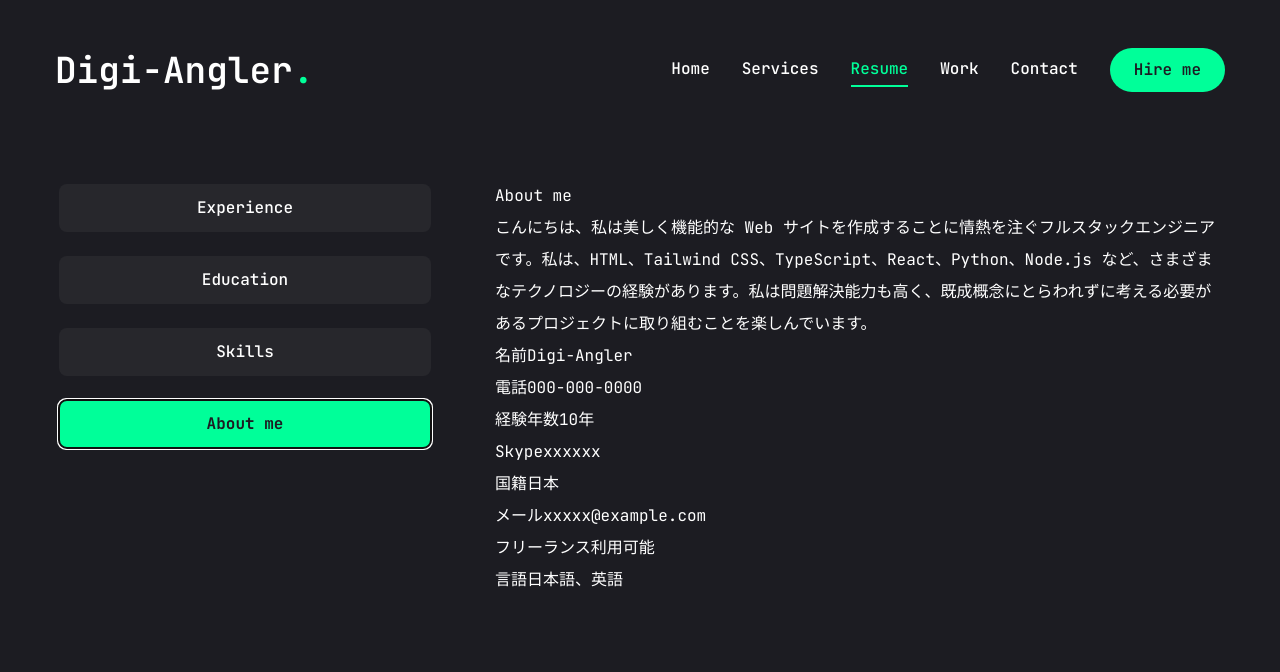
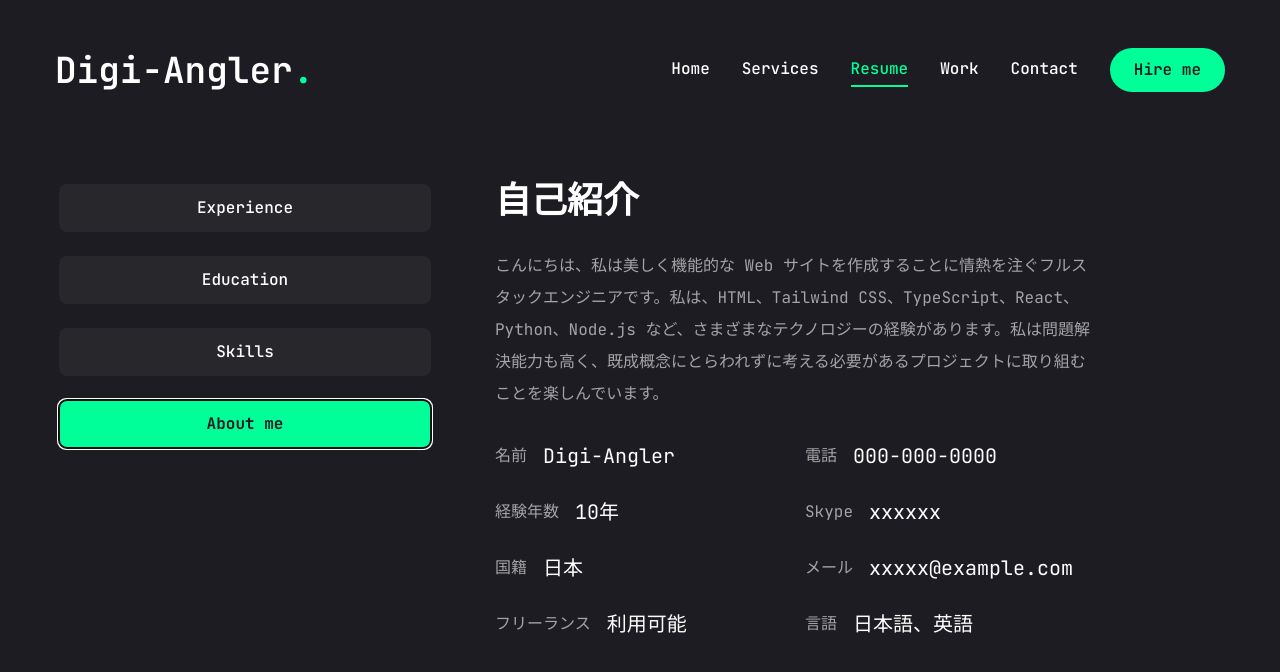
Before and after one commit to digiangler/digi-angler-portfolio-site_2024, a Next.js app: page /resume in a window 1280 px wide. Both pictures are taken after a click on the tab "About me". Shown: the top 672 px of the page. Built offline with nearby package versions, Linux system fonts and the light colour scheme.

Commit message:
resume ページと SNS リンクの修正

```diff
--- a/app/resume/page.tsx
+++ b/app/resume/page.tsx
@@ -37,7 +37,7 @@ import { Item } from '@radix-ui/react-select';
 
 // about data
 const about = {
-  title: 'About me',
+  title: '自己紹介',
   description:
     'こんにちは、私は美しく機能的な Web サイトを作成することに情熱を注ぐフルスタックエンジニアです。私は、HTML、Tailwind CSS、TypeScript、React、Python、Node.js など、さまざまなテクノロジーの経験があります。私は問題解決能力も高く、既成概念にとらわれずに考える必要があるプロジェクトに取り組むことを楽しんでいます。',
   info: [
@@ -313,6 +313,7 @@ const Resume = () => {
                     {skills.description}
                   </p>
                 </div>
+                <ScrollArea className="h-[520px]">
                   <ul className="grid grid-cols-2 sm:grid-cols-3 md:grid-cols-4 gap-4 xl:gap-[30px]">
                     {skills.skillList.map((skill, index) => {
                       return (
@@ -333,6 +334,7 @@ const Resume = () => {
                       );
                     })}
                   </ul>
+                </ScrollArea>
               </div>
             </TabsContent>
 
@@ -341,15 +343,20 @@ const Resume = () => {
               value="about"
               className="w-full text-center xl:text-left"
             >
-              <div>
-                <h3>{about.title}</h3>
-                <p>{about.description}</p>
-                <ul>
+              <div className="flex flex-col gap-[30px]">
+                <h3 className="text-4xl font-bold">{about.title}</h3>
+                <p className="max-w-[600px] text-white/60 mx-auto xl:mx-0">
+                  {about.description}
+                </p>
+                <ul className="grid grid-cols-1 xl:grid-cols-2 gap-y-6 max-w-[620px] mx-auto xl:mx-0">
                   {about.info.map((item, index) => {
                     return (
-                      <li key={index}>
-                        <span>{item.fieldName}</span>
-                        <span>{item.fieldValue}</span>
+                      <li
+                        key={index}
+                        className="flex items-center justify-center xl:justify-start gap-4"
+                      >
+                        <span className="text-white/60">{item.fieldName}</span>
+                        <span className="text-xl">{item.fieldValue}</span>
                       </li>
                     );
                   })}
@@ -362,5 +369,5 @@ const Resume = () => {
     </motion.div>
   );
 };
-/* TODO: 02:09:12 */
+
 export default Resume;
--- a/app/work/page.tsx
+++ b/app/work/page.tsx
@@ -1,5 +1,39 @@
+'use client';
+
+import { motion } from 'framer-motion';
+import React, { useState } from 'react';
+
+import { Swiper, SwiperSlide } from 'swiper/react';
+import 'swiper/css';
+
+import { BsArrowUpRight, BsGithub } from 'react-icons/bs';
+
+import {
+  Tooltip,
+  TooltipContent,
+  TooltipProvider,
+  TooltipTrigger,
+} from '@/components/ui/tooltip';
+
+import Link from 'next/link';
+import Image from 'next/image';
+
+const projects = [
+  {
+    number: '01',
+    category: 'frontend',
+    title: 'Project 1',
+    description:
+      'Lorem, ipsum dolor sit amet consectetur adipisicing elit. Distinctio nisi commodi accusamus.',
+    stack: [{ name: 'HTML 5' }, { name: 'CSS 3' }, { name: 'JavaScript' }],
+    image: '/assets/work/thumb1.png',
+    live: '/',
+    github: '/',
+  },
+];
+
 const Work = () => {
   return <div>work page</div>;
 };
-
+/* TODO: 02:16:28 */
 export default Work;
--- a/components/Social.tsx
+++ b/components/Social.tsx
@@ -2,16 +2,16 @@ import Link from 'next/link';
 import {
   FaGithub,
   FaInstagram,
+  FaSpotify,
   FaSquareThreads,
-  FaSpotify,
   FaXTwitter,
   FaYoutube,
 } from 'react-icons/fa6';
 
 const socials = [
-  { icon: <FaGithub />, path: 'https://github.com/digi-angler' },
+  { icon: <FaGithub />, path: 'https://github.com/digiangler' },
   { icon: <FaXTwitter />, path: 'https://x.com/digiangler' },
-  { icon: <FaInstagram />, path: 'https://www.instagram.com/digiangler' },
+  { icon: <FaInstagram />, path: 'https://www.instagram.com/digi_angler' },
   { icon: <FaSquareThreads />, path: 'https://www.threads.net/@digi_angler' },
   {
     icon: <FaYoutube />,
--- a/package.json
+++ b/package.json
@@ -25,6 +25,7 @@
     "react-countup": "^6.5.3",
     "react-dom": "^18",
     "react-icons": "^5.2.1",
+    "swiper": "^11.1.7",
     "tailwind-merge": "^2.3.0",
     "tailwindcss-animate": "^1.0.7"
   },
```
Also changed, not shown: 1 other file (tests, documents, lock files or other folders). Lines whose indentation alone changed are shown as unchanged.
